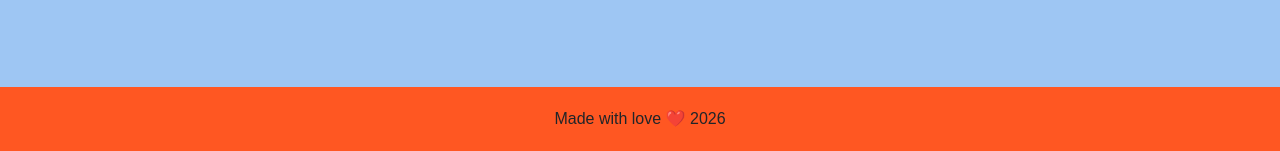
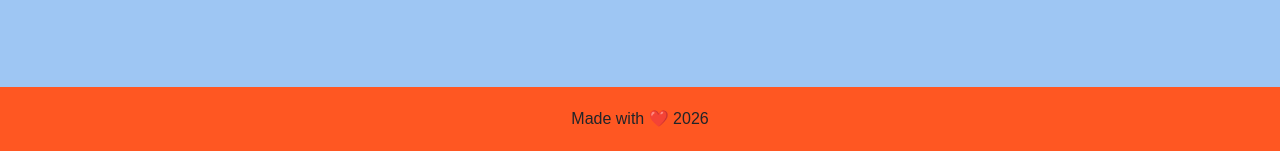
Before and after one commit to WillToro94/portfolio, a Flask app: page / in a window 1280 px wide. Shown: the part 4458-4609 px from the top of the page. Run offline with Flask 3, Linux system fonts and the light colour scheme; some libraries are stand-ins or nearby versions; some web fonts are replaced.

Commit message:
updated_footer
got rid of the word love

```diff
--- a/templates/index.html
+++ b/templates/index.html
@@ -281,7 +281,7 @@
         </div>
     </section>
     <footer>
-        <p class="footer_text">Made with love ❤️ {{ year }}</p>
+        <p class="footer_text">Made with ❤️ {{ year }}</p>
     </footer>
 
     <!-- Bootstrap Bundle with Popper (required for carousel functionality) -->
```
